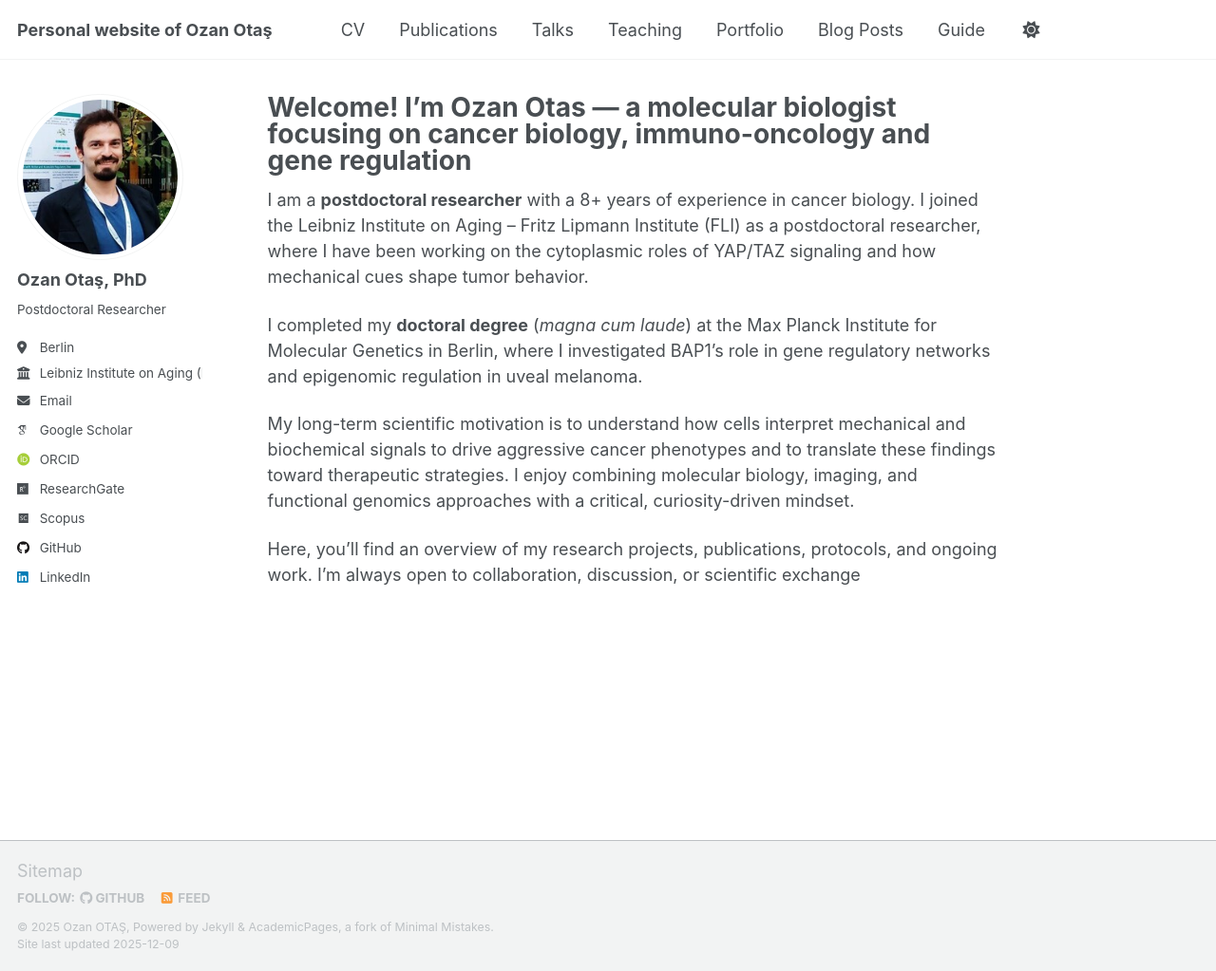
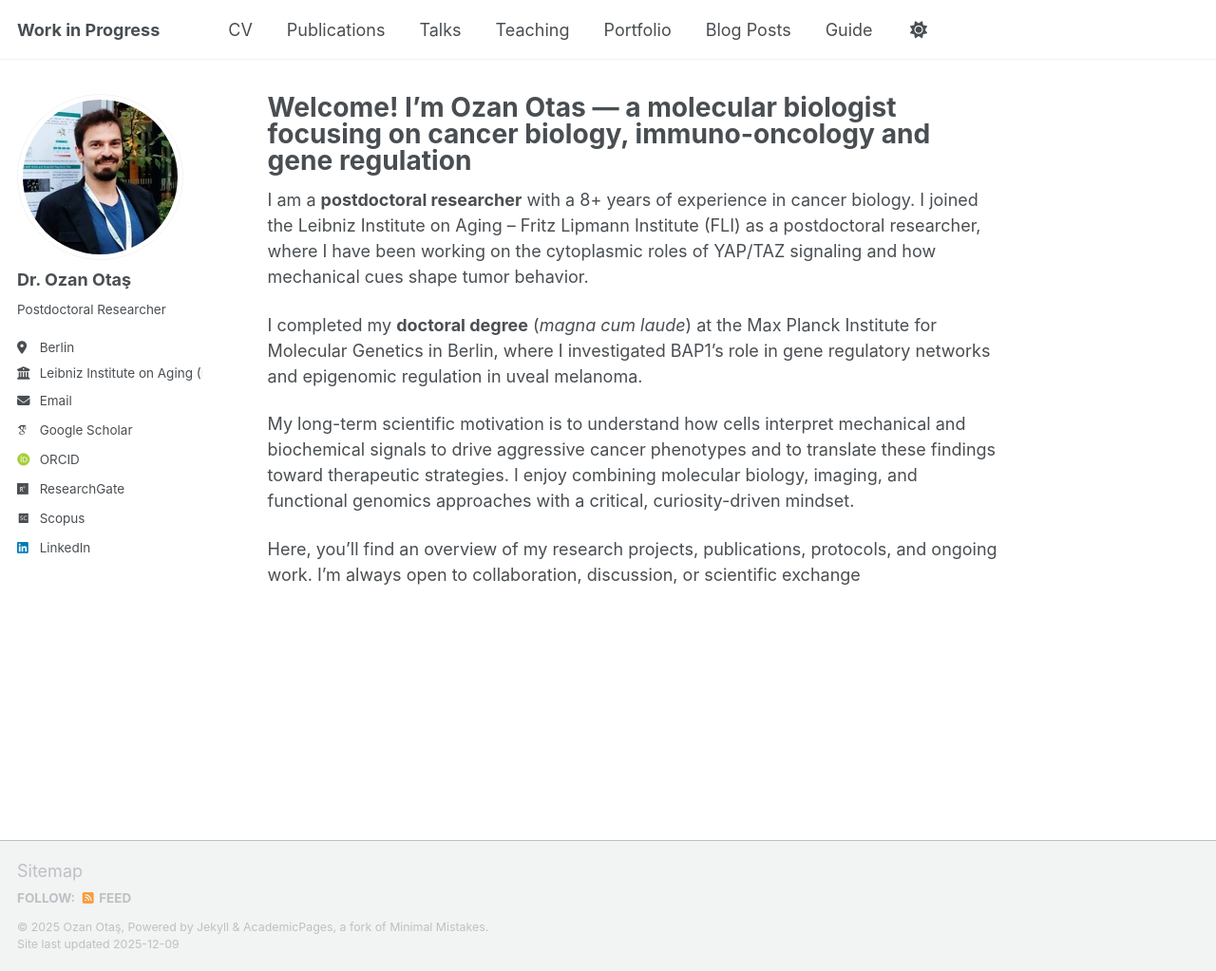
Before and after one commit to OzanOtas/ozanotas.github.io, a Jekyll site: the page built from _pages/about.md, in a window 1280 px wide and 1023 px high. Shown: the whole window at 95% size. Built offline with Jekyll 4.4.1, drawn with Linux system fonts in a browser that asks for light colours; some web fonts are replaced; a script that is not in the unit is left out.

Commit message:
Update personal information in _config.yml

```diff
--- a/_config.yml
+++ b/_config.yml
@@ -9,9 +9,9 @@
 # Basic Site Settings
 locale                   : "en-US"
 site_theme               : "default" # Currently available options are "default", "air"
-title                    : "Personal website of Ozan Otaş"
+title                    : "Work in Progress"
 title_separator          : "-"
-name                     : &name "Ozan OTAŞ"
+name                     : &name "Ozan Otaş"
 description              : &description "Academic portfolio of Ozan Otaş"   # Update this with a general description of your site, this is the default if not overridden by a page
 url                      : "https://ozanotas.github.io" # The base hostname & protocol for your site e.g. "https://[your GitHub username].github.io",
                                                            # or if you already have some other page hosted on Github then use "https://[your GitHub username].github.io/[Your Repo Name]"
@@ -24,8 +24,7 @@ repository               : "ozanotas/ozanotas.github.io"
 author:
   # Biographic information
   avatar           : "Dergipark_pp.jpg"
-  name             : "Ozan Otaş, PhD"
-  pronouns         : # example: "she/her"
+  name             : "Dr. Ozan Otaş"
   bio              : "Postdoctoral Researcher"
   location         : "Berlin"
   employer         : "Leibniz Institute on Aging (FLI)"
@@ -48,7 +47,7 @@ author:
   bitbucket        : # Username - Update with your username on the site
   codepen          : # Username
   dribbble         : # Username
-  github           : "OzanOtas"
+  github           : #
   kaggle           : # Username
   stackoverflow    : # User number or user number and name (i.e., use "1" or "1/jeff-atwood")
 
```
